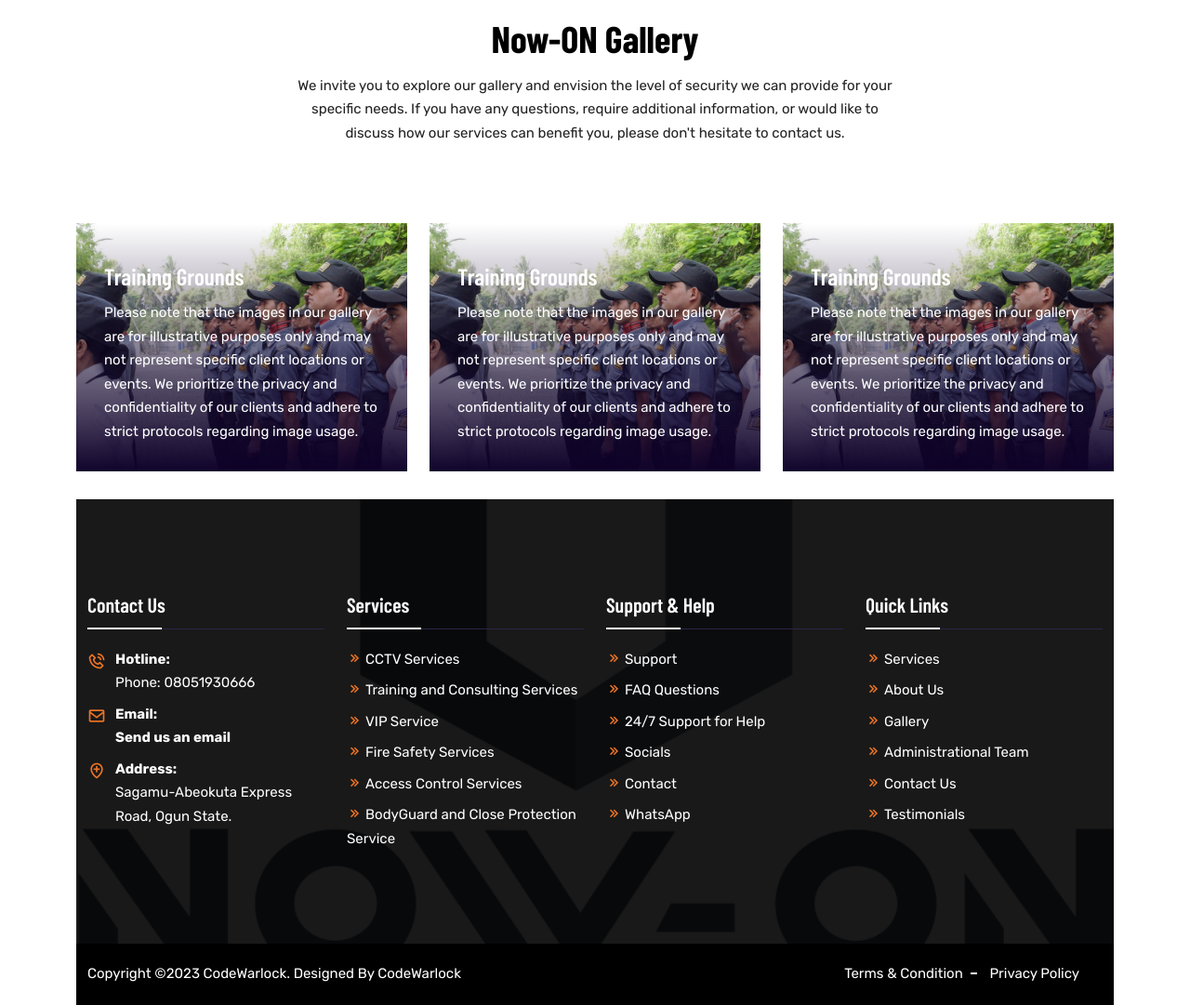
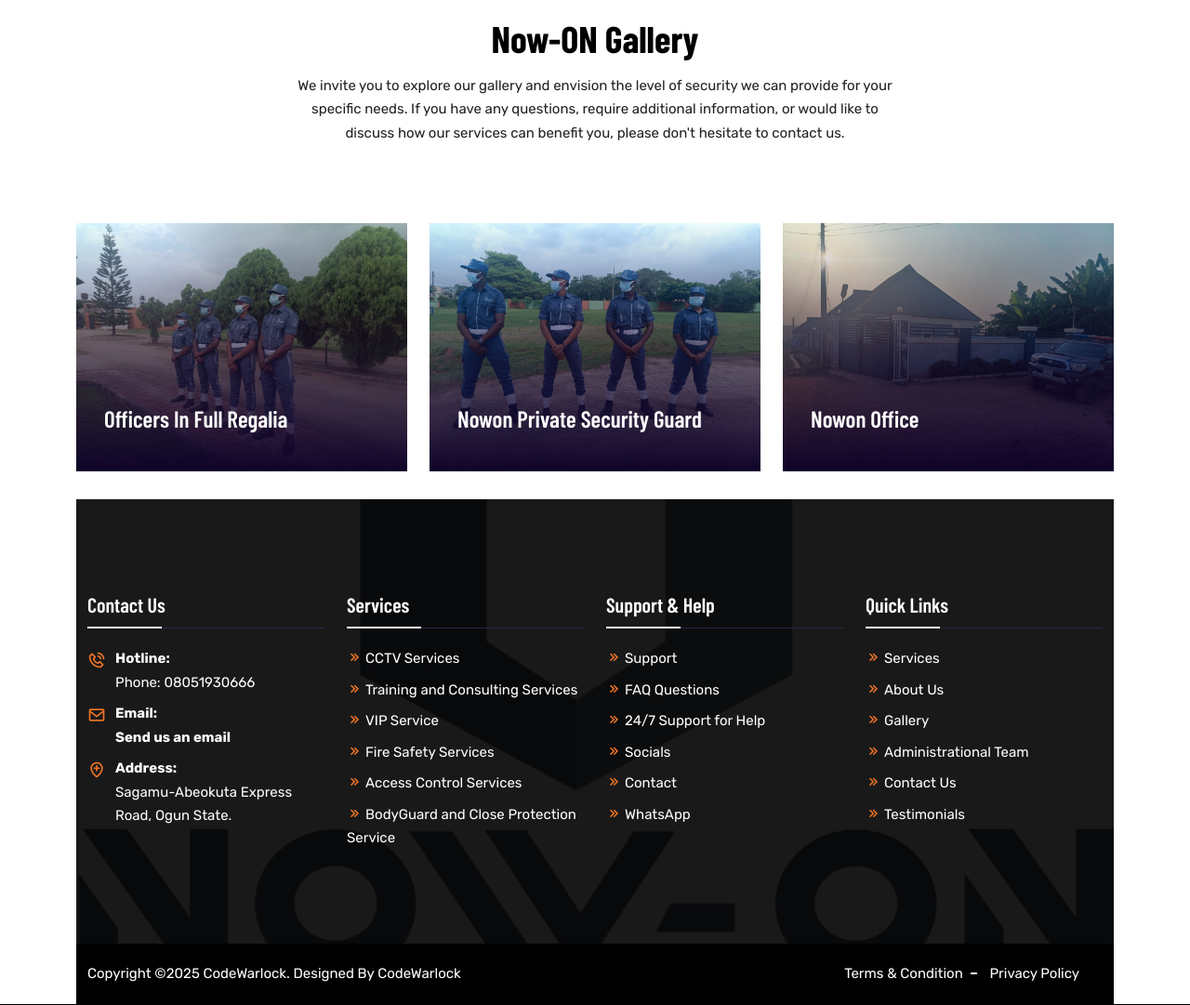
Before and after one commit to Code-Warlock/now_on, a Django app: page /gallery/ in a window 1280 px wide. Shown: the part 766-1847 px from the top of the page at 93% size. Run offline with Django 4.2, Linux system fonts and the light colour scheme; some libraries are stand-ins or nearby versions; some web fonts are replaced.

Commit message:
Fixed footer links

```diff
--- a/main_app/templates/main_app/gallery.html
+++ b/main_app/templates/main_app/gallery.html
@@ -24,37 +24,34 @@
     <div class="row">
         <div class="col-lg-4 col-sm-6">
           <div class="single-blog">
-            <img src="{% static 'images/trained_guards.jpg' %}" alt="Image" />
+            <img src="{% static 'images/standing_officers.jpg' %}" alt="Image" />
             <div class="blog-content">
               <h3>
-                <a href="blog-details/index.html">Training Grounds</a>
+                <a href="blog-details/index.html">Officers in full regalia</a>
               </h3>
               <p>
-                Please note that the images in our gallery are for illustrative purposes only and may not represent specific client locations or events. We prioritize the privacy and confidentiality of our clients and adhere to strict protocols regarding image usage.
               </p>
             </div>
           </div>
         </div>
         <div class="col-lg-4 col-sm-6">
           <div class="single-blog">
-            <img src="{% static 'images/trained_guards.jpg' %}" alt="Image" />
+            <img src="{% static 'images/sidelook_office.jpg' %}" alt="Image" />
             <div class="blog-content">
-              <h3><a href="blog-details/index.html">Training Grounds</a></h3>
+              <h3><a href="blog-details/index.html">Nowon Private Security Guard</a></h3>
               <p>
-                Please note that the images in our gallery are for illustrative purposes only and may not represent specific client locations or events. We prioritize the privacy and confidentiality of our clients and adhere to strict protocols regarding image usage.
               </p>
             </div>
           </div>
         </div>
         <div class="col-lg-4 col-sm-6 offset-sm-3 offset-lg-0">
           <div class="single-blog">
-            <img src="{% static 'images/trained_guards.jpg' %}" alt="Image" />
+            <img src="{% static 'images/nowon_office2.jpg' %}" alt="Image" />
             <div class="blog-content">
               <h3>
-                <a href="blog-details/index.html">Training Grounds</a>
+                <a href="blog-details/index.html">Nowon Office</a>
               </h3>
               <p>
-                Please note that the images in our gallery are for illustrative purposes only and may not represent specific client locations or events. We prioritize the privacy and confidentiality of our clients and adhere to strict protocols regarding image usage.
               </p>
             </div>
           </div>
--- a/templates/footer.html
+++ b/templates/footer.html
@@ -68,7 +68,7 @@
             <h3>Support &amp; Help</h3>
             <ul>
               <li>
-                <a href="contact/index.html"
+                <a href="{% url "contact" %}"
                   ><i class="bx bx-chevrons-right"></i>Support</a
                 >
               </li>
@@ -130,7 +130,7 @@
                 >
               </li>
               <li>
-                <a href="{% url 'about-more' 'testimonials' %}"
+                <a href="#"
                   ><i class="bx bx-chevrons-right"></i>Testimonials</a
                 >
               </li>
@@ -146,7 +146,7 @@
         <div class="col-lg-6">
           <div class="copy-right">
             <p>
-              Copyright ©2023
+              Copyright ©2025
               CodeWarlock. Designed by
               <a href="https://github.com/Code-Warlock" target="blank"
                 >CodeWarlock</a
@@ -158,12 +158,12 @@
           <div class="condition-privacy">
             <ul>
               <li>
-                <a href="terms-conditions/index.html"
+                <a href="#"
                   >Terms &amp; Condition</a
                 >
               </li>
               <li>
-                <a href="privacy-policy/index.html">Privacy Policy</a>
+                <a href="#">Privacy Policy</a>
               </li>
             </ul>
           </div>
```
